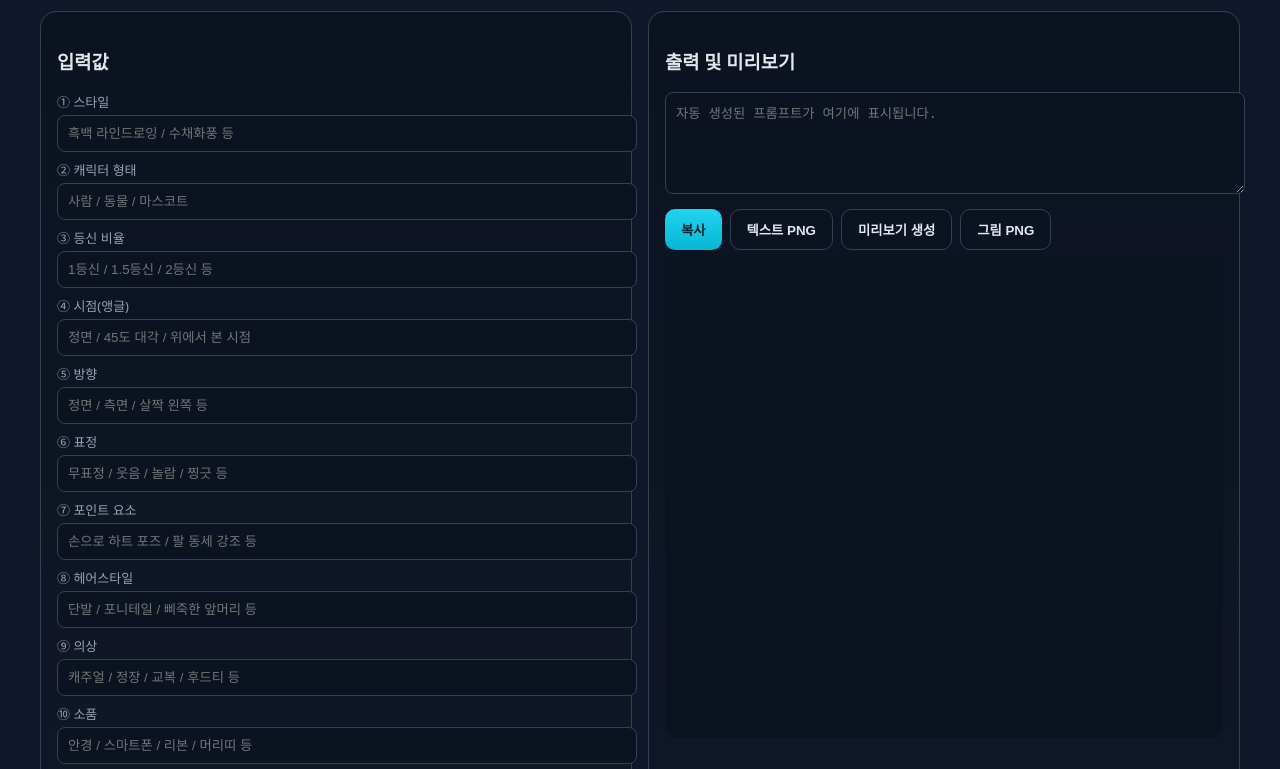
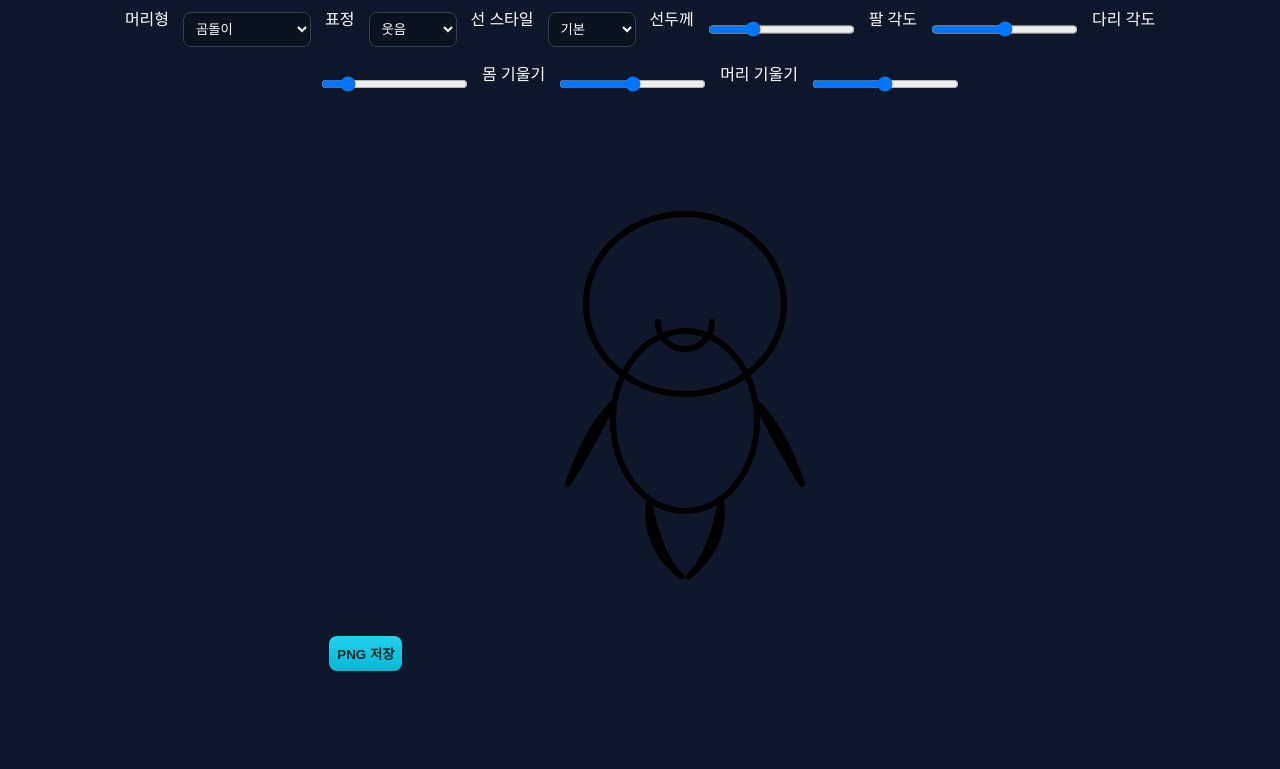
Before and after one commit to homateacher/stoneprompt, a plain HTML site: page index.html in a window 1280 px wide. Shown: the part 99-868 px from the top of the page. After the commit the page ends 800 px from the top, so only its background shows below. Drawn offline with Linux system fonts and the light colour scheme.

Commit message:
Update index.html

```diff
--- a/index.html
+++ b/index.html
@@ -1,115 +1,171 @@
 <!doctype html>
 <html lang="ko">
 <head>
-  <meta charset="utf-8" />
-  <meta name="viewport" content="width=device-width, initial-scale=1" />
-  <title>🪄 AI 캐릭터 프롬프트 생성기 | 풀옵션 미니 앱</title>
+  <meta charset="utf-8"/>
+  <meta name="viewport" content="width=device-width, initial-scale=1"/>
+  <title>🪄 AI 캐릭터 포즈 생성기 v4.0</title>
   <style>
-    :root{
-      --bg:#0f172a; --panel:#111827ee; --muted:#94a3b8; --text:#e5e7eb; --accent:#22d3ee; --border:#334155;
-    }
-    body{margin:0;padding:24px;font-family:ui-sans-serif,system-ui,'Noto Sans KR';background:var(--bg);color:var(--text);}
-    .container{max-width:1200px;margin:auto;}
-    .title{font-size:28px;font-weight:800;margin-bottom:4px}
-    .subtitle{color:var(--muted)}
-    .grid{display:grid;gap:16px;margin-top:18px;grid-template-columns:1fr;}
-    @media(min-width:960px){.grid{grid-template-columns:1fr 1fr}}
-    .card{background:linear-gradient(180deg,#0b1220,var(--panel));border:1px solid var(--border);border-radius:16px;padding:16px;}
-    label{display:block;font-size:13px;color:var(--muted);margin:8px 0 4px}
-    input,textarea,select{width:100%;padding:10px;border-radius:8px;background:#0b1220;border:1px solid var(--border);color:var(--text)}
-    textarea{min-height:80px;resize:vertical}
-    .chips{display:flex;flex-wrap:wrap;gap:8px;margin-top:6px}
-    .chip{background:#1f2937;color:#e2e8f0;border:1px solid var(--border);padding:6px 10px;border-radius:999px;font-size:12px;cursor:pointer}
-    button{padding:10px 16px;border:none;border-radius:10px;cursor:pointer;font-weight:700}
-    .primary{background:linear-gradient(180deg,#22d3ee,#06b6d4);color:#05252d}
-    .secondary{background:#0b1220;color:#e2e8f0;border:1px solid var(--border)}
-    canvas{width:100%;max-height:480px;background:#0b1220;border-radius:12px;margin-top:8px}
+    body{margin:0;background:#0f172a;color:#fff;font-family:'Noto Sans KR',system-ui,sans-serif;text-align:center}
+    canvas{background:transparent;width:512px;height:512px;margin:16px;border-radius:12px}
+    select,input,button{margin:6px;padding:8px;border-radius:8px;border:1px solid #334155;background:#0b1220;color:#fff}
+    button{cursor:pointer;background:linear-gradient(180deg,#22d3ee,#06b6d4);border:none;font-weight:700;color:#05252d}
+    .wrap{max-width:1100px;margin:auto;padding:16px}
+    .ctl{display:flex;flex-wrap:wrap;justify-content:center;gap:8px;margin-bottom:8px}
   </style>
 </head>
 <body>
-  <div class="container">
-    <div class="title">🪄 AI 캐릭터 프롬프트 생성기</div>
-    <div class="subtitle">헤어, 의상, 소품, 배경 등 모든 요소를 포함해 완전한 프롬프트를 자동 생성합니다.</div>
-
-    <div class="grid">
-      <section class="card">
-        <h3>입력값</h3>
-        <label>① 스타일</label>
-        <input id="style" placeholder="흑백 라인드로잉 / 수채화풍 등" />
-        <label>② 캐릭터 형태</label>
-        <input id="shape" placeholder="사람 / 동물 / 마스코트" />
-        <label>③ 등신 비율</label>
-        <input id="ratio" placeholder="1등신 / 1.5등신 / 2등신 등" />
-        <label>④ 시점(앵글)</label>
-        <input id="angle" placeholder="정면 / 45도 대각 / 위에서 본 시점" />
-        <label>⑤ 방향</label>
-        <input id="direction" placeholder="정면 / 측면 / 살짝 왼쪽 등" />
-        <label>⑥ 표정</label>
-        <input id="expression" placeholder="무표정 / 웃음 / 놀람 / 찡긋 등" />
-        <label>⑦ 포인트 요소</label>
-        <input id="points" placeholder="손으로 하트 포즈 / 팔 동세 강조 등" />
-        <label>⑧ 헤어스타일</label>
-        <input id="hair" placeholder="단발 / 포니테일 / 삐죽한 앞머리 등" />
-        <label>⑨ 의상</label>
-        <input id="clothes" placeholder="캐주얼 / 정장 / 교복 / 후드티 등" />
-        <label>⑩ 소품</label>
-        <input id="props" placeholder="안경 / 스마트폰 / 리본 / 머리띠 등" />
-        <label>⑪ 배경</label>
-        <input id="background" placeholder="단색 배경 / 교실 / 자연 풍경 등" />
-        <label>⑫ 용도</label>
-        <input id="usage" placeholder="이모티콘용 / 캐릭터 설정화용 / 포스터용" />
-        <div style="margin-top:12px" class="btns">
-          <button class="primary" id="genBtn">프롬프트 생성</button>
-          <button class="secondary" id="randBtn">랜덤 채우기</button>
-        </div>
-      </section>
-
-      <section class="card">
-        <h3>출력 및 미리보기</h3>
-        <textarea id="output" readonly placeholder="자동 생성된 프롬프트가 여기에 표시됩니다."></textarea>
-        <div style="margin-top:10px;display:flex;gap:8px;flex-wrap:wrap">
-          <button class="primary" id="copyBtn">복사</button>
-          <button class="secondary" id="pngTextBtn">텍스트 PNG</button>
-          <button class="secondary" id="drawBtn">미리보기 생성</button>
-          <button class="secondary" id="pngImgBtn">그림 PNG</button>
-        </div>
-        <canvas id="cv" width="1200" height="1200"></canvas>
-      </section>
+  <div class="wrap">
+    <h1>🧍 AI 캐릭터 포즈 생성기 v4.0</h1>
+    <div class="ctl">
+      <label>머리형</label>
+      <select id="headType">
+        <option>곰돌이</option><option>고양이</option><option>강아지</option>
+        <option>펭귄</option><option>오리</option><option>기린</option>
+        <option>카피바라</option><option>양갈래머리 여자</option>
+        <option>스포츠머리 남자</option><option>긴머리 여성</option>
+      </select>
+      <label>표정</label>
+      <select id="faceType">
+        <option>웃음</option><option>울음</option><option>하트눈</option><option>별눈</option>
+        <option>선글라스</option><option>분노</option><option>코믹</option>
+        <option>해골</option><option>X눈</option><option>생각</option>
+      </select>
+      <label>선 스타일</label>
+      <select id="lineStyle">
+        <option value="normal">기본</option>
+        <option value="wobbly">찌글찌글</option>
+        <option value="pixel">픽셀</option>
+        <option value="fuzzy">복실복실</option>
+      </select>
+      <label>선두께</label>
+      <input type="range" id="lw" min="8" max="24" value="12"/>
+      <label>팔 각도</label><input type="range" id="armAngle" min="-180" max="180" value="0"/>
+      <label>다리 각도</label><input type="range" id="legAngle" min="0" max="360" value="30"/>
+      <label>몸 기울기</label><input type="range" id="bodyTilt" min="-45" max="45" value="0"/>
+      <label>머리 기울기</label><input type="range" id="headTilt" min="-45" max="45" value="0"/>
     </div>
+    <button id="saveBtn">PNG 저장</button>
+    <canvas id="cv" width="1024" height="1024"></canvas>
   </div>
 
   <script>
-    const $=id=>document.getElementById(id);
-    const fields=['style','shape','ratio','angle','direction','expression','points','hair','clothes','props','background','usage'];
-    function assemble(){
-      const v=Object.fromEntries(fields.map(f=>[f,$(f).value.trim()]));
-      const parts=[];
-      if(v.style) parts.push(`${v.style} 스타일의`);
-      if(v.shape) parts.push(`${v.shape} 캐릭터`);
-      if(v.ratio) parts.push(`${v.ratio} 비율`);
-      let text=parts.join(' ') + '.';
-      if(v.angle||v.direction) text+=` ${v.angle||''} ${v.direction||''} 구도.`;
-      if(v.expression) text+=` ${v.expression} 표정.`;
-      if(v.points) text+=` ${v.points} 강조.`;
-      if(v.hair) text+=` 헤어스타일은 ${v.hair}.`;
-      if(v.clothes) text+=` 의상은 ${v.clothes}.`;
-      if(v.props) text+=` 소품으로는 ${v.props}.`;
-      if(v.background) text+=` 배경은 ${v.background}.`;
-      if(v.usage) text+=` ${v.usage} 참고 이미지로 사용.`;
-      $('output').value=text; return v;
+  const cv=document.getElementById("cv"),ctx=cv.getContext("2d");
+  const $=id=>document.getElementById(id);
+
+  function deg2rad(d){return d*Math.PI/180;}
+
+  function applyLineStyle(style){
+    ctx.setLineDash([]);ctx.lineJoin='round';ctx.lineCap='round';
+    ctx.imageSmoothingEnabled=true;
+    if(style==="pixel"){ctx.imageSmoothingEnabled=false;}
+  }
+
+  function strokePath(style, drawFn){
+    if(style==='wobbly'){
+      for(let i=0;i<2;i++){ctx.save();ctx.translate(Math.random()*2-1,Math.random()*2-1);drawFn();ctx.stroke();ctx.restore();}
+    }else if(style==='fuzzy'){
+      for(let i=0;i<5;i++){ctx.save();ctx.translate(Math.random()*2-1,Math.random()*2-1);ctx.globalAlpha=0.25;drawFn();ctx.stroke();ctx.restore();}
+      ctx.globalAlpha=1;
+    }else{drawFn();ctx.stroke();}
+  }
+
+  function drawHeadShape(type,r){
+    ctx.beginPath();
+    if(type==='곰돌이'){
+      ctx.arc(-r*0.6,-r*0.7,r*0.3,0,Math.PI*2);
+      ctx.arc(r*0.6,-r*0.7,r*0.3,0,Math.PI*2);
     }
-    $('genBtn').onclick=assemble;
+    ctx.beginPath();
+    if(['곰돌이','카피바라','강아지','고양이'].includes(type))
+      ctx.ellipse(0,0,r*1.1,r*1.0,0,0,Math.PI*2);
+    if(type==='펭귄') ctx.ellipse(0,0,r*1.0,r*1.2,0,0,Math.PI*2);
+    if(type==='기린'){ctx.ellipse(0,0,r*0.9,r*1.3,0,0,Math.PI*2);
+      ctx.moveTo(-r*0.3,-r*1.3);ctx.lineTo(-r*0.2,-r*1.6);
+      ctx.moveTo(r*0.3,-r*1.3);ctx.lineTo(r*0.2,-r*1.6);}
+    if(type==='오리'){ctx.ellipse(0,0,r*1.0,r*0.9,0,0,Math.PI*2);
+      ctx.moveTo(-r*0.4,r*0.4);ctx.quadraticCurveTo(0,r*0.7,r*0.4,r*0.4);}
+    if(type==='양갈래머리 여자'){ctx.ellipse(0,0,r*1.0,r*1.0,0,0,Math.PI*2);
+      ctx.arc(-r*0.9,-r*0.6,r*0.3,0,Math.PI*2);
+      ctx.arc(r*0.9,-r*0.6,r*0.3,0,Math.PI*2);}
+    if(type==='스포츠머리 남자'){ctx.moveTo(-r,0);ctx.quadraticCurveTo(0,-r*1.2,r,0);ctx.lineTo(-r,0);}
+    if(type==='긴머리 여성'){ctx.moveTo(-r,0);ctx.quadraticCurveTo(-r*1.1,r*1.5,0,r*1.6);
+      ctx.quadraticCurveTo(r*1.1,r*1.5,r,0);}
+    ctx.stroke();
+  }
 
-    $('copyBtn').onclick=()=>{navigator.clipboard.writeText($('output').value);alert('복사 완료!');};
+  function drawFace(type,r){
+    ctx.beginPath();
+    if(type==='웃음'){ctx.arc(0,r*0.2,r*0.3,0,Math.PI,false);}
+    if(type==='울음'){ctx.moveTo(-r*0.1,-r*0.1);ctx.lineTo(-r*0.1,r*0.3);ctx.moveTo(r*0.1,-r*0.1);ctx.lineTo(r*0.1,r*0.3);}
+    if(type==='하트눈'){ctx.moveTo(-r*0.3,-r*0.3);ctx.bezierCurveTo(-r*0.45,-r*0.5,-r*0.1,-r*0.6,-r*0.3,-r*0.3);
+                        ctx.moveTo(r*0.3,-r*0.3);ctx.bezierCurveTo(r*0.45,-r*0.5,r*0.1,-r*0.6,r*0.3,-r*0.3);}
+    if(type==='별눈'){for(let side of[-1,1]){ctx.save();ctx.translate(side*r*0.2,-r*0.2);
+      for(let i=0;i<5;i++){ctx.lineTo(Math.cos((18+i*72)*Math.PI/180)*r*0.15,Math.sin((18+i*72)*Math.PI/180)*r*0.15);}ctx.restore();}}
+    if(type==='선글라스'){ctx.rect(-r*0.4,-r*0.2,r*0.25,r*0.15);ctx.rect(r*0.15,-r*0.2,r*0.25,r*0.15);}
+    if(type==='분노'){ctx.moveTo(-r*0.2,-r*0.3);ctx.lineTo(-r*0.1,-r*0.2);ctx.moveTo(r*0.2,-r*0.3);ctx.lineTo(r*0.1,-r*0.2);}
+    if(type==='코믹'){ctx.moveTo(-r*0.1,0);ctx.lineTo(r*0.1,0);ctx.moveTo(0,0);ctx.lineTo(0,r*0.2);}
+    if(type==='해골'){ctx.arc(0,0,r*0.3,0,Math.PI*2);for(let i=-2;i<=2;i++){ctx.moveTo(i*r*0.05,r*0.3);ctx.lineTo(i*r*0.05,r*0.35);}}
+    if(type==='X눈'){ctx.moveTo(-r*0.3,-r*0.2);ctx.lineTo(-r*0.1,0);ctx.moveTo(-r*0.1,-r*0.2);ctx.lineTo(-r*0.3,0);
+                     ctx.moveTo(r*0.3,-r*0.2);ctx.lineTo(r*0.1,0);ctx.moveTo(r*0.1,-r*0.2);ctx.lineTo(r*0.3,0);}
+    if(type==='생각'){ctx.arc(-r*0.2,-r*0.2,r*0.05,0,Math.PI*2);ctx.arc(r*0.2,-r*0.2,r*0.05,0,Math.PI*2);}
+    ctx.stroke();
+  }
 
-    // 랜덤 채우기
-    const pool={hair:['단발','포니테일','긴 생머리','묶은 머리','앞머리 있음'],clothes:['후드티','정장','교복','캐주얼','운동복'],props:['안경','리본','머리띠','스마트폰','책'],background:['단색 배경','자연 풍경','교실 내부','하늘 배경']};
-    $('randBtn').onclick=()=>{for(const k in pool){$(k).value=pool[k][Math.floor(Math.random()*pool[k].length)];}assemble();};
+  function drawBody(lw,armA,legA,bodyTilt,headTilt,headR,style){
+    ctx.clearRect(0,0,cv.width,cv.height);
+    applyLineStyle(style);
+    ctx.lineWidth=lw;ctx.strokeStyle='#000';
+    const cx=512,cy=580;
+    const bodyR=headR;
+    ctx.save();ctx.translate(cx,cy);ctx.rotate(deg2rad(bodyTilt));
+    strokePath(style,()=>{ctx.beginPath();ctx.ellipse(0,0,bodyR*0.8,bodyR*1.0,0,0,Math.PI*2);});
+    drawLimb(-bodyR*0.8,-bodyR*0.2,armA,-1,bodyR,style);
+    drawLimb(bodyR*0.8,-bodyR*0.2,-armA,1,bodyR,style);
+    drawLeg(-bodyR*0.4,bodyR*0.9,legA,-1,bodyR,style);
+    drawLeg(bodyR*0.4,bodyR*0.9,legA,1,bodyR,style);
+    ctx.restore();
+    ctx.save();ctx.translate(cx,cy-bodyR*1.3);ctx.rotate(deg2rad(headTilt));
+    strokePath(style,()=>drawHeadShape($('headType').value,headR));
+    drawFace($('faceType').value,headR);
+    ctx.restore();
+  }
 
-    // 간단 미리보기
-    const cv=$('cv'); const ctx=cv.getContext('2d');
-    function draw(){ctx.clearRect(0,0,1200,1200);ctx.strokeStyle='#e5e7eb';ctx.lineWidth=6;ctx.beginPath();ctx.arc(600,400,100,0,Math.PI*2);ctx.stroke();ctx.beginPath();ctx.moveTo(600,500);ctx.lineTo(600,800);ctx.stroke();ctx.beginPath();ctx.moveTo(600,600);ctx.lineTo(500,700);ctx.moveTo(600,600);ctx.lineTo(700,700);ctx.moveTo(600,800);ctx.lineTo(550,950);ctx.moveTo(600,800);ctx.lineTo(650,950);ctx.stroke();ctx.font='24px sans-serif';ctx.fillStyle='#94a3b8';ctx.fillText('라인드로잉 예시',480,1100);} $('drawBtn').onclick=draw;
-    $('pngImgBtn').onclick=()=>{draw();const a=document.createElement('a');a.href=cv.toDataURL('image/png');a.download='drawing.png';a.click();}
+  function drawLimb(x,y,angle,dir,r,style){
+    ctx.save();ctx.translate(x,y);ctx.rotate(deg2rad(angle)*dir);
+    strokePath(style,()=>{ctx.beginPath();ctx.moveTo(0,0);ctx.quadraticCurveTo(dir*r*0.3,r*0.3,dir*r*0.5,r*0.9);ctx.quadraticCurveTo(dir*r*0.25,r*0.5,0,0);});
+    ctx.restore();
+  }
+
+  function drawLeg(x,y,angle,dir,r,style){
+    ctx.save();ctx.translate(x,y);ctx.rotate(deg2rad(angle)*dir);
+    strokePath(style,()=>{ctx.beginPath();ctx.moveTo(0,0);ctx.quadraticCurveTo(dir*r*0.3,r*0.4,dir*r*0.1,r*0.9);ctx.quadraticCurveTo(dir*r*0.2,r*0.6,0,0);});
+    ctx.restore();
+  }
+
+  function randomName(){
+    const heads=['bear','cat','dog','penguin','duck','giraffe','capybara','twintail','shortman','longhair'];
+    const faces=['smile','cry','heart','star','sunglass','angry','comic','skull','xeye','think'];
+    return heads[Math.floor(Math.random()*heads.length)]+'_'+faces[Math.floor(Math.random()*faces.length)]+'_pose.png';
+  }
+
+  function drawAll(){
+    drawBody(parseInt($('lw').value),parseFloat($('armAngle').value),parseFloat($('legAngle').value),
+      parseFloat($('bodyTilt').value),parseFloat($('headTilt').value),180,$('lineStyle').value);
+  }
+
+  ['lw','armAngle','legAngle','bodyTilt','headTilt','headType','faceType','lineStyle'].forEach(id=>{
+    $(id).addEventListener('input',drawAll);
+  });
+
+  $('saveBtn').onclick=()=>{
+    drawAll();
+    const a=document.createElement('a');
+    a.href=cv.toDataURL('image/png');
+    a.download=randomName();
+    a.click();
+  };
+
+  drawAll();
   </script>
 </body>
 </html>
```
